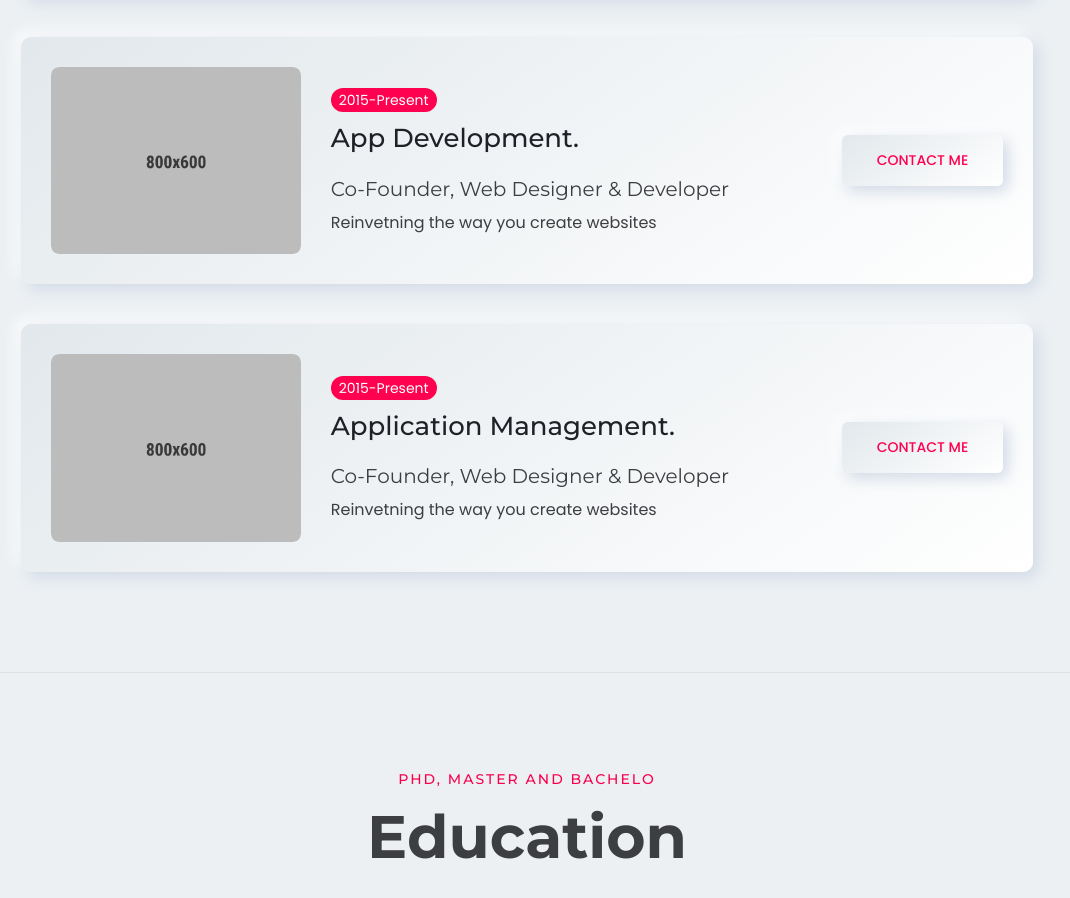
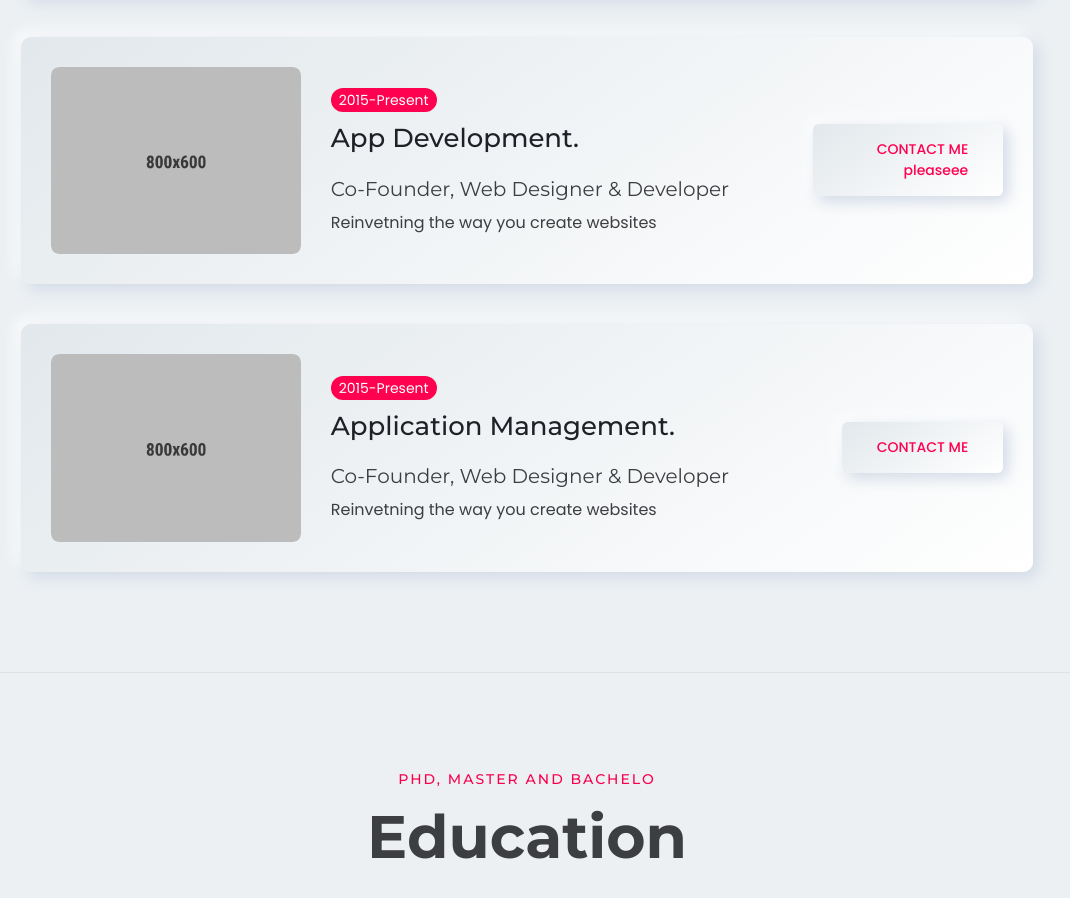
Before and after one commit to d-zeh/portfolio2, a plain HTML site: page index-developer-white-version.html in a window 1280 px wide. Shown: the part 1450-2348 px from the top of the page, without its empty margins (113-1183 px from the left). Drawn offline with Linux system fonts and the light colour scheme; files whose address does not match are found by name.

Commit message:
minor changes

```diff
--- a/index-developer-white-version.html
+++ b/index-developer-white-version.html
@@ -193,7 +193,6 @@
             </div>
         </div>
         <!-- End Slider Area -->
-
         <!-- Start Experience area -->
         <div id="experiences" class="rn-experience-area section-separator rn-section-gap">
             <div class="container">
@@ -252,7 +251,7 @@
                             </div>
                             <div class="experience-right">
                                 <div class="experience-footer">
-                                    <a class="rn-btn" href="#contacts"><span>CONTACT ME</span></a>
+                                    <a class="rn-btn" href="#contacts"><span>CONTACT ME pleaseee</span></a>
                                 </div>
                             </div>
                         </div>
```
